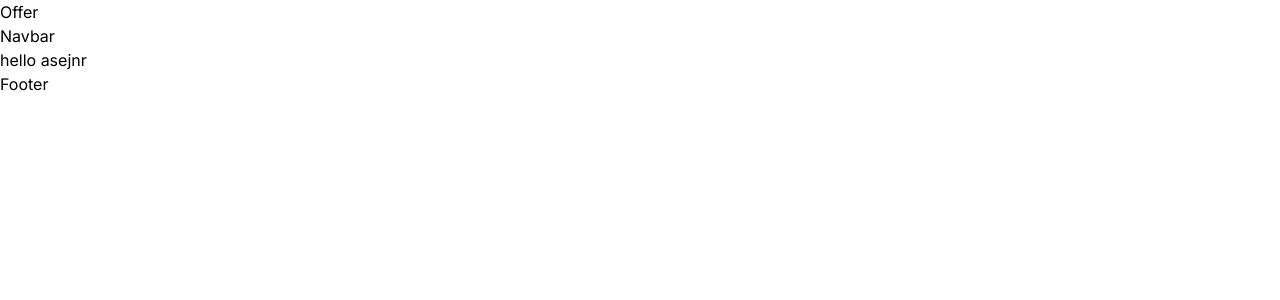
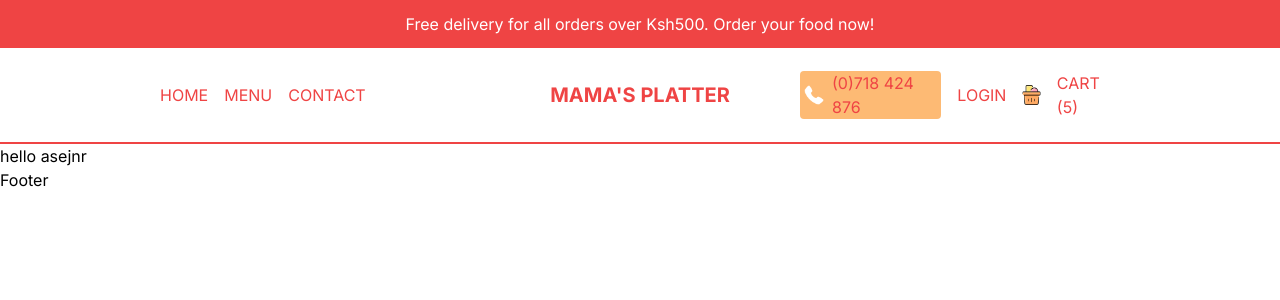
Before and after one commit to Ase020/mama-platter, a Next.js app: page / in a window 1280 px wide. Shown: the top 300 px of the page. Built offline with nearby package versions, Linux system fonts and the light colour scheme.

Commit message:
Navbar build

```diff
--- a/src/app/components/Navbar.tsx
+++ /dev/null
@@ -1,7 +0,0 @@
-type Props = {};
-
-const Navbar = (props: Props) => {
-  return <div>Navbar</div>;
-};
-
-export default Navbar;
--- a/src/app/components/Offer.tsx
+++ /dev/null
@@ -1,7 +0,0 @@
-type Props = {};
-
-const Offer = (props: Props) => {
-  return <div>Offer</div>;
-};
-
-export default Offer;
--- a/src/app/layout.tsx
+++ b/src/app/layout.tsx
@@ -1,9 +1,9 @@
 import "./globals.css";
 import type { Metadata } from "next";
 import { Inter } from "next/font/google";
-import Offer from "./components/Offer";
-import Footer from "./components/Footer";
-import Navbar from "./components/Navbar";
+import Notification from "../components/Notification";
+import Footer from "../components/Footer";
+import Navbar from "../components/Navbar";
 
 const inter = Inter({ subsets: ["latin"] });
 
@@ -20,7 +20,7 @@
   return (
     <html lang="en">
       <body className={inter.className}>
-        <Offer />
+        <Notification />
         <Navbar />
         {children}
         <Footer />
--- /dev/null
+++ b/src/components/CartIcon.tsx
@@ -0,0 +1,18 @@
+"use client";
+
+import Image from "next/image";
+import Link from "next/link";
+
+const CartIcon = () => {
+  return (
+    <Link href="/cart" className="flex items-center gap-4">
+      <div className="relative w-8 h-8 md:w-5 md:h-5">
+        <Image src="/cart.png" alt="cart" fill />
+      </div>
+
+      <span>Cart (5)</span>
+    </Link>
+  );
+};
+
+export default CartIcon;
--- /dev/null
+++ b/src/components/Menu.tsx
@@ -0,0 +1,87 @@
+"use client";
+
+import Image from "next/image";
+import Link from "next/link";
+import { useState } from "react";
+import CartIcon from "./CartIcon";
+
+const navLinks = [
+  { id: 1, title: "Homepage", url: "/" },
+  { id: 2, title: "Menu", url: "/menu" },
+  { id: 3, title: "Working Hours", url: "/" },
+  { id: 4, title: "Contact", url: "/" },
+];
+
+const Menu = () => {
+  const [open, setOpen] = useState(false);
+  const user = false;
+
+  return (
+    <div>
+      {open ? (
+        <Image
+          src="/close.png"
+          height={20}
+          width={20}
+          alt="menu"
+          onClick={() => setOpen((prev) => !prev)}
+        />
+      ) : (
+        <Image
+          src="/open.png"
+          height={20}
+          width={20}
+          alt="menu"
+          onClick={() => setOpen((prev) => !prev)}
+        />
+      )}
+
+      {open && (
+        <div className="bg-red-500 text-white absolute w-full top-24 left-0 h-[calc(100vh-6rem)] flex flex-col items-center justify-center gap-8 text-3xl z-10">
+          {navLinks.map(({ id, url, title }) => (
+            <Link
+              key={id}
+              href={url}
+              onClick={() => {
+                setOpen(false);
+              }}
+            >
+              {title}
+            </Link>
+          ))}
+
+          {user ? (
+            <Link
+              href="/orders"
+              onClick={() => {
+                setOpen(false);
+              }}
+            >
+              Orders
+            </Link>
+          ) : (
+            <Link
+              href="/login"
+              onClick={() => {
+                setOpen(false);
+              }}
+            >
+              Login
+            </Link>
+          )}
+
+          <Link
+            href="/cart"
+            onClick={() => {
+              setOpen(false);
+            }}
+          >
+            <CartIcon />
+          </Link>
+        </div>
+      )}
+    </div>
+  );
+};
+
+export default Menu;
--- /dev/null
+++ b/src/components/Navbar.tsx
@@ -0,0 +1,49 @@
+import Link from "next/link";
+import Image from "next/image";
+
+import Menu from "./Menu";
+import CartIcon from "./CartIcon";
+
+const Navbar = () => {
+  const user = false;
+  return (
+    <header className="h-12 md:h-24 text-red-500 p-4 flex items-center justify-between border-b-2 border-b-red-500 uppercase lg:px-20 xl:px-40">
+      {/* Desktop Navlinks */}
+      <div className="hidden md:flex items-center gap-4 flex-1">
+        <Link href="/">Home</Link>
+        <Link href="/menu">Menu</Link>
+        <Link href="/contact">Contact</Link>
+      </div>
+
+      {/* Logo */}
+      <div className="text-xl md:font-bold flex-1 md:text-center">
+        <Link href="/">Mama&apos;s Platter</Link>
+      </div>
+
+      {/* mobile menu */}
+      <div className="md:hidden">
+        <Menu />
+      </div>
+
+      {/* Login || Cart */}
+      <div className="hidden md:flex items-center justify-end gap-4 flex-1">
+        <div className="md:absolute top-3 right-2 lg:static flex items-center gap-2 cursor-pointer bg-orange-300 px-1 rounded">
+          <Image src="/phone.png" alt="phone" width={20} height={20} />
+          <span>(0)718 424 876</span>
+        </div>
+
+        {user ? (
+          <Link href="/orders">Orders</Link>
+        ) : (
+          <Link href="/login">Login</Link>
+        )}
+
+        <Link href="/cart">
+          <CartIcon />
+        </Link>
+      </div>
+    </header>
+  );
+};
+
+export default Navbar;
--- /dev/null
+++ b/src/components/Notification.tsx
@@ -0,0 +1,11 @@
+type Props = {};
+
+const Notification = (props: Props) => {
+  return (
+    <div className="text-white bg-red-500 h-12 px-4 flex items-center justify-center text-center text-sm md:text-base cursor-pointer">
+      Free delivery for all orders over Ksh500. Order your food now!
+    </div>
+  );
+};
+
+export default Notification;
```
Also changed, not shown: src/components/Footer.tsx (renamed from src/app/components/Footer.tsx).
